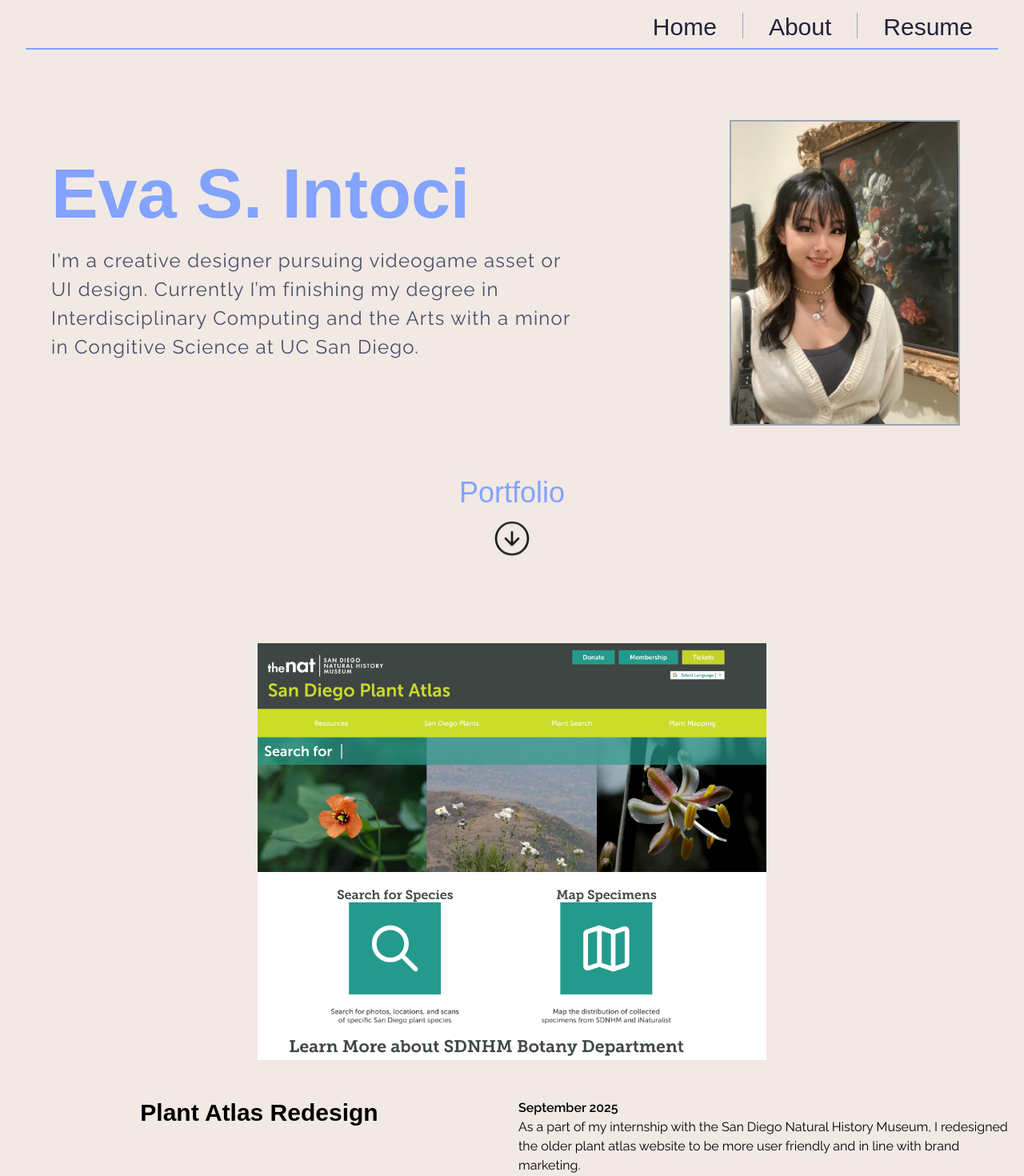
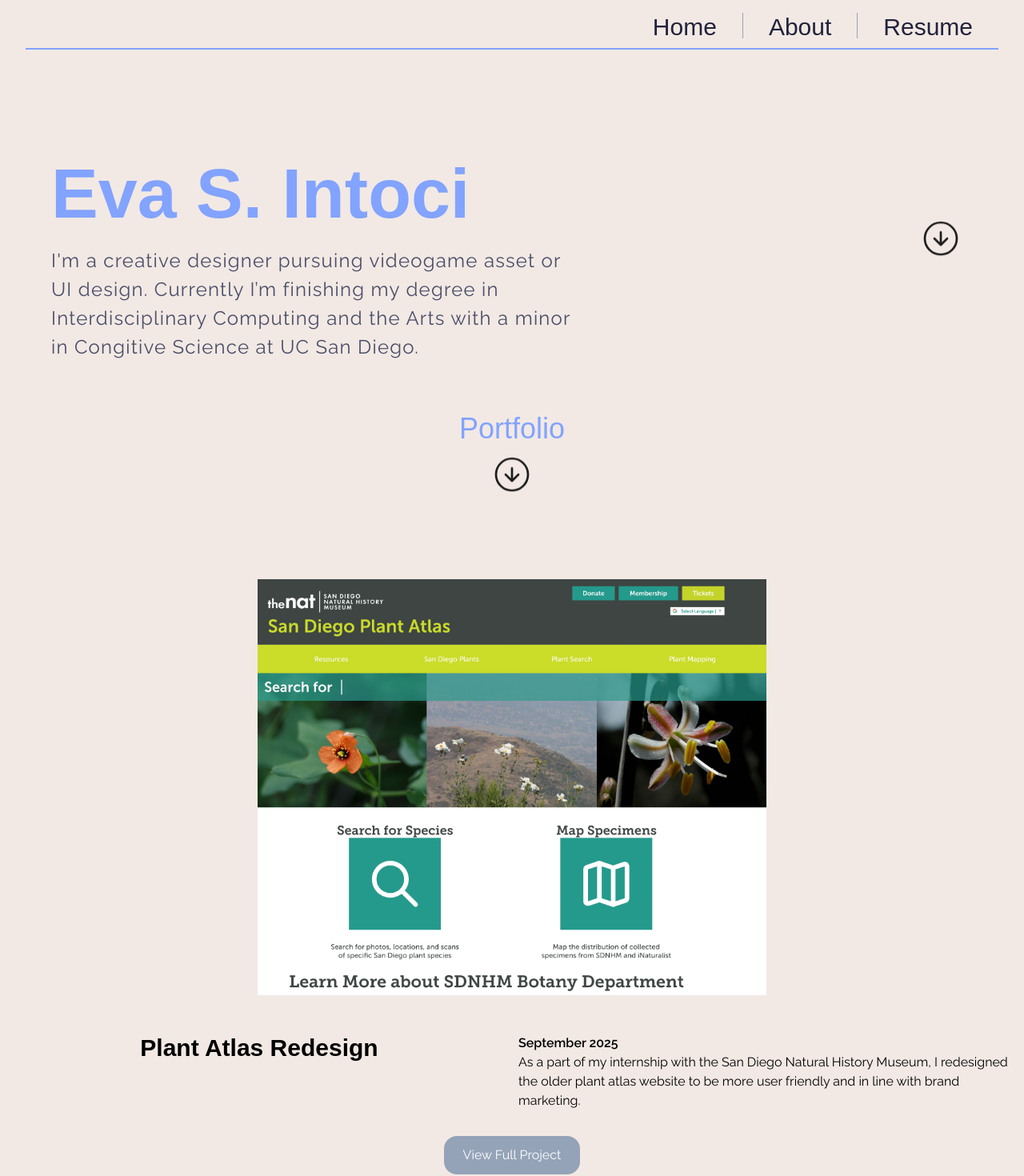
Before and after one commit to brevinhquangpham/eva_portfolio, a React (Create React App) app: page / in a window 1280 px wide. Shown: the top 1470 px of the page at 80% size. Built offline with nearby package versions, Linux system fonts and the light colour scheme; a web font is replaced by a local one.

Commit message:
:scolling wheel

```diff
--- a/src/pages/HomePage.jsx
+++ b/src/pages/HomePage.jsx
@@ -5,6 +5,13 @@ import { Link } from 'react-router-dom';
 
 
 function HomePage() {
+    const scrollToPortfolio = () => {
+        const portfolioSection = document.getElementById('portfolio-section');
+        if (portfolioSection) {
+            portfolioSection.scrollIntoView({ behavior: 'smooth' });
+        }
+    };
+
     return (
         <div>
             <div className="flex flex-col-reverse md:flex-row justify-between">
@@ -20,8 +27,8 @@ function HomePage() {
                     </div>
                 </div>
                 <div className="flex flex-col justify-center items-center pr-20 mt-10">
-                    <img src="/images/eva.jpg" alt="Eva" className="w-72 h-auto border-2 border-gray-400" />
-                </div>
+                <img src="/images/ArrowDownCircle.svg" alt="Scroll down" className="w-12 h-12 animate-bounce mt-4 cursor-pointer hover:opacity-70 transition-opacity" onClick={scrollToPortfolio}
+/>                </div>
             </div>
             <div className="mx-auto flex justify-center items-center">
                 <div>
@@ -40,8 +47,9 @@ function HomePage() {
 
 
             </div>
-
+            <div id="portfolio-section">
             <Project imgSrc="/images/nathome.png"  headerText="Plant Atlas Redesign" date="September 2025" bodyText="As a part of my internship with the San Diego Natural History Museum, I redesigned the older plant atlas website to be more user friendly and in line with brand marketing." />
+            </div>
             <div className="flex justify-center mt-4 mb-12">
 
             <Link to="/sdnhm">
```
